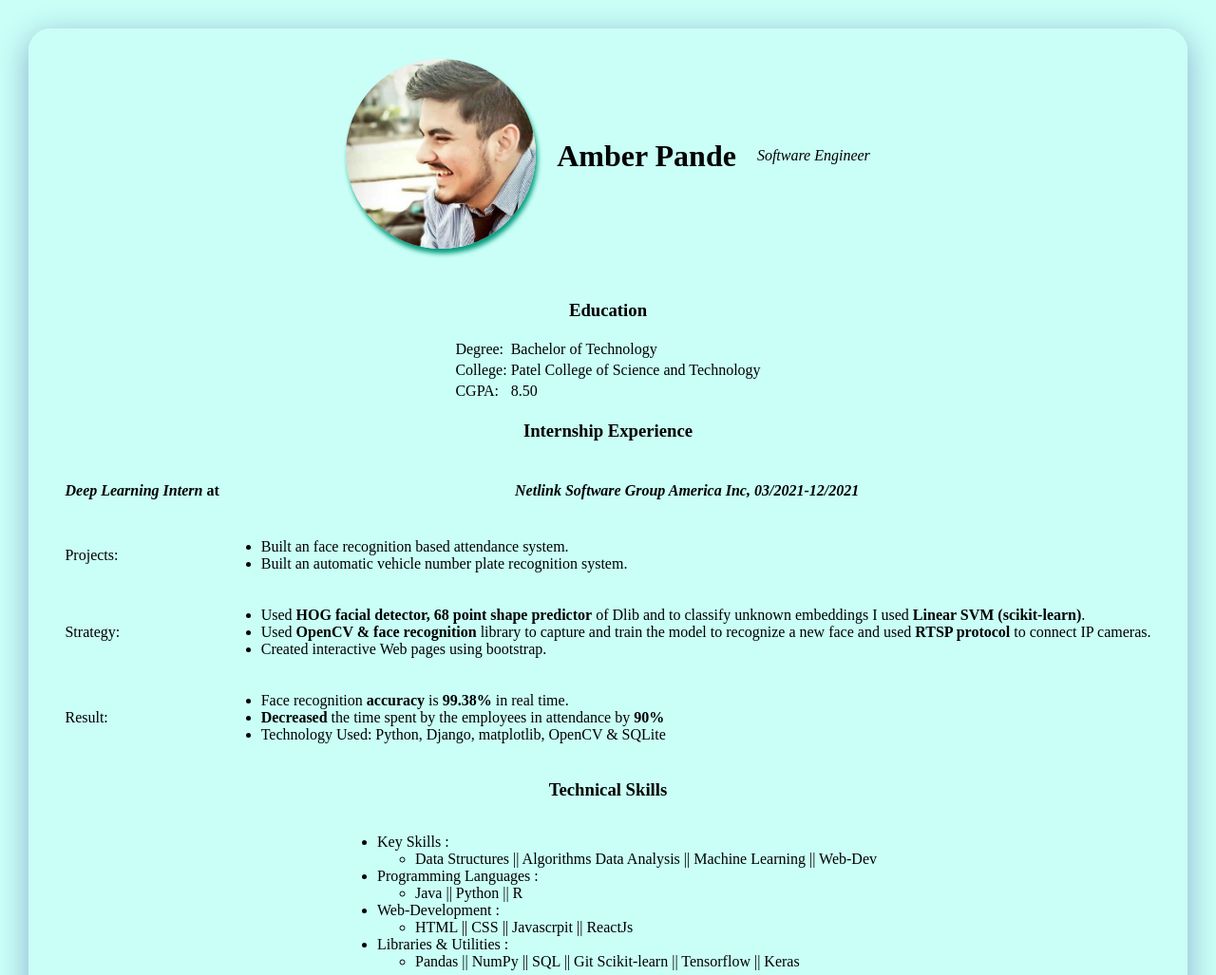
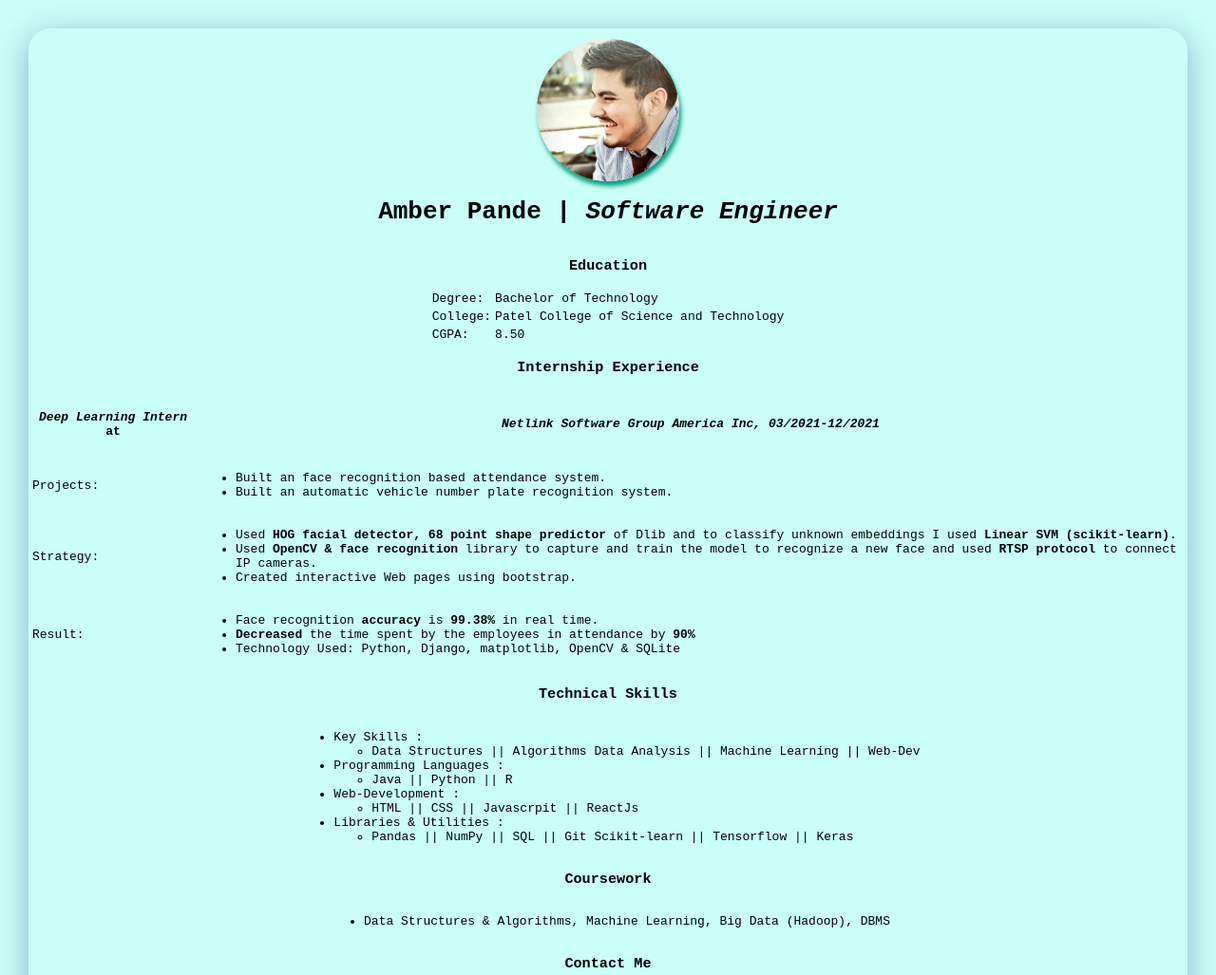
Before and after one commit to amberpande/html-personel-site, a plain HTML site: page index.html in a window 1280 px wide. Shown: the top 1027 px of the page at 95% size. Drawn offline with Linux system fonts and the light colour scheme.

Commit message:
picture-center-resolved

```diff
--- a/css/style.css
+++ b/css/style.css
@@ -1,5 +1,6 @@
 body {
     background: rgba(0, 255, 221, 0.212);
+    font-family: monospace;
     align-items: flex-start;
     box-shadow: 0 8px 32px 0 rgba( 31, 38, 135, 0.37 );
     backdrop-filter: blur( 8.5px );
@@ -15,11 +16,13 @@ body {
 
 
 .profile_image {
+    display: flex;
     border-radius: 50%;
-    height: 200px;
-    width: 200px;
+    height: 150px;
+    width: 150px;
     box-shadow: #069b7d 2px 5px 5px;
-    align-self: center;
+    flex-direction: column;
+    margin: 0 auto;
 }
 
 .site-header-content {
--- a/index.html
+++ b/index.html
@@ -3,29 +3,25 @@
   <head>
     <link rel="stylesheet" href="css/style.css" />
     <meta charset="UTF-8" />
+
+    <!-- Bootstrap CSS -->
+    <!-- <link href="https://cdn.jsdelivr.net/npm/bootstrap@5.1.3/dist/css/bootstrap.min.css" rel="stylesheet" integrity="sha384-1BmE4kWBq78iYhFldvKuhfTAU6auU8tT94WrHftjDbrCEXSU1oBoqyl2QvZ6jIW3" crossorigin="anonymous"> -->
+
     <meta name="viewport" content="width=device-width, initial-scale=1.0" />
     <title>Amber's Personal Site</title>
   </head>
   <body>
     <header class="site-header">
       <div class="site-header-content">
-    <table cellspacing="20">
-      <tr>
-        <td>
           <img
             class="profile_image"
             src="images/profile_image.jpg"
             alt="amber profile picture"
-          />
-        </td>
-        <td><h1>Amber Pande</h1></td>
-        <td>
-          <p>
-            <em>Software Engineer</em>
-          </p>
-        </td>
-      </tr>
-    </table>
+          height="100" width="100"/>
+        <h1>
+          Amber Pande |
+            <i>Software Engineer</i>
+        </h1>
   </div>
   </header>
     <h3>Education</h3>
@@ -142,5 +138,7 @@
     <h3>Contact Me</h3>
     <a href="https://www.linkedin.com/in/amberpande">LinkedIn</a>
     <a href="https://www.github.com/amberpande">GitHub</a>
+
+    <!-- <script src="https://cdn.jsdelivr.net/npm/bootstrap@5.1.3/dist/js/bootstrap.bundle.min.js" integrity="sha384-ka7Sk0Gln4gmtz2MlQnikT1wXgYsOg+OMhuP+IlRH9sENBO0LRn5q+8nbTov4+1p" crossorigin="anonymous"></script> -->
   </body>
 </html>
```
